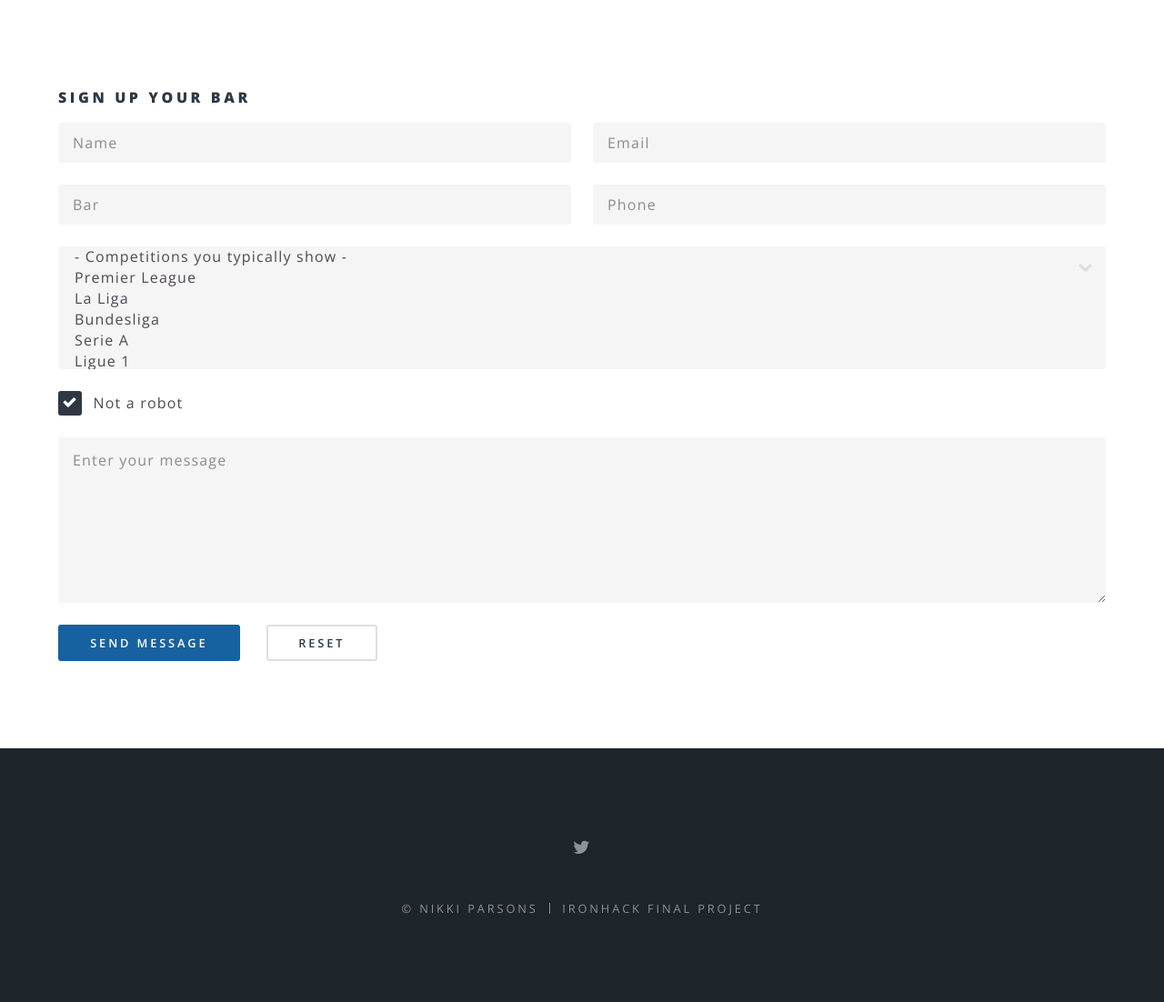
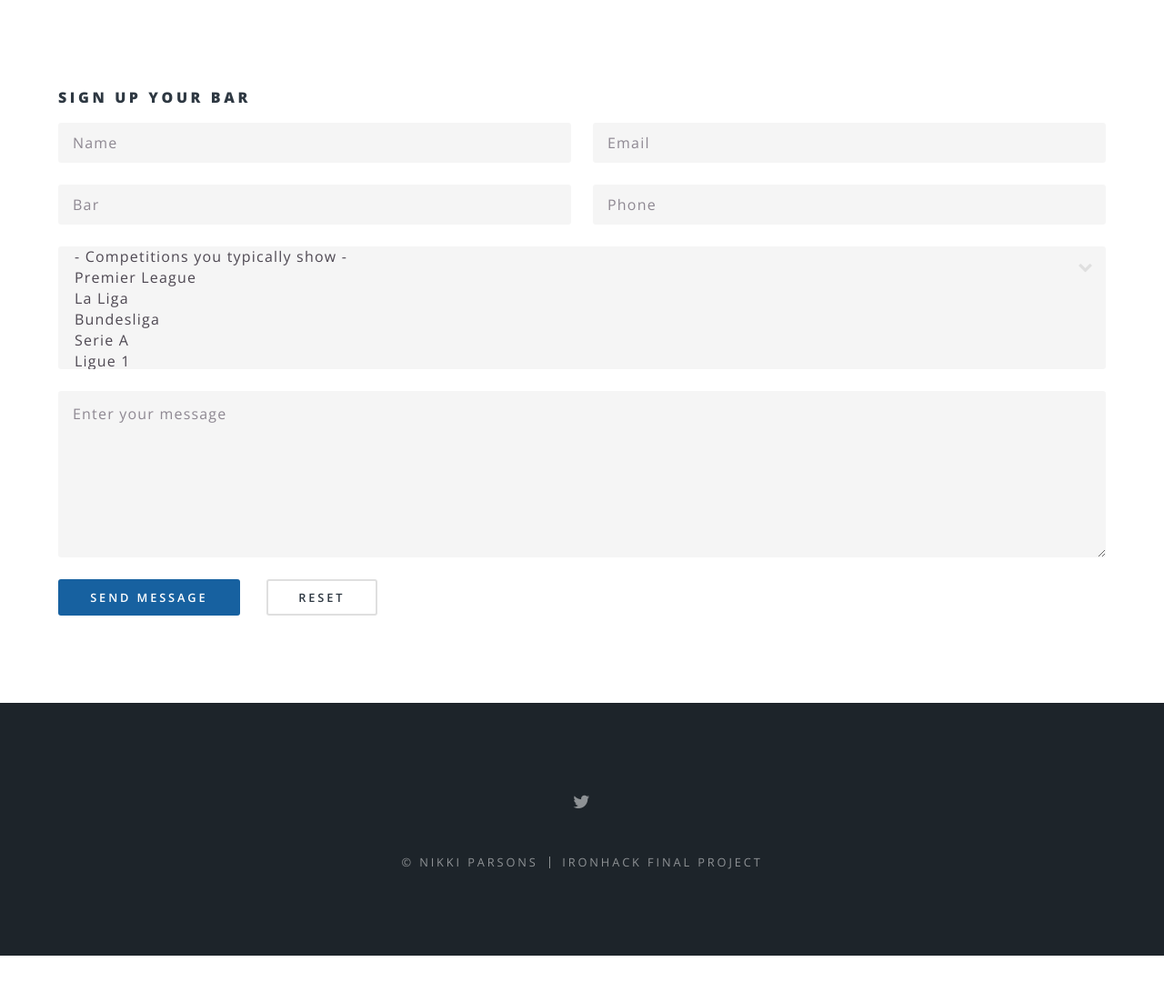
Before and after one commit to nikkiparsons/matchfinder, a Rails app: page /contact/new in a window 1280 px wide. Shown: the part 394-1496 px from the top of the page at 91% size. After the commit the page ends 1445 px from the top, so only its background shows below. Run offline with Rails 7, Linux system fonts and the light colour scheme; style sheets or scripts are compiled from the project's sources; some libraries are stand-ins or nearby versions.

Commit message:
Removed captcha label, not enough time to create functionality

```diff
--- a/app/views/contact/new.html.erb
+++ b/app/views/contact/new.html.erb
@@ -38,10 +38,6 @@
       					</select>
       				</div>
       			</div>
-      			<div class="6u$ 12u$(small)">
-      				<input type="checkbox" id="demo-human" name="demo-human" checked>
-      				<label for="demo-human">Not a robot</label>
-      			</div>
       			<div class="12u$">
       				<textarea name="message" placeholder="Enter your message" rows="6"></textarea>
       			</div>
```
